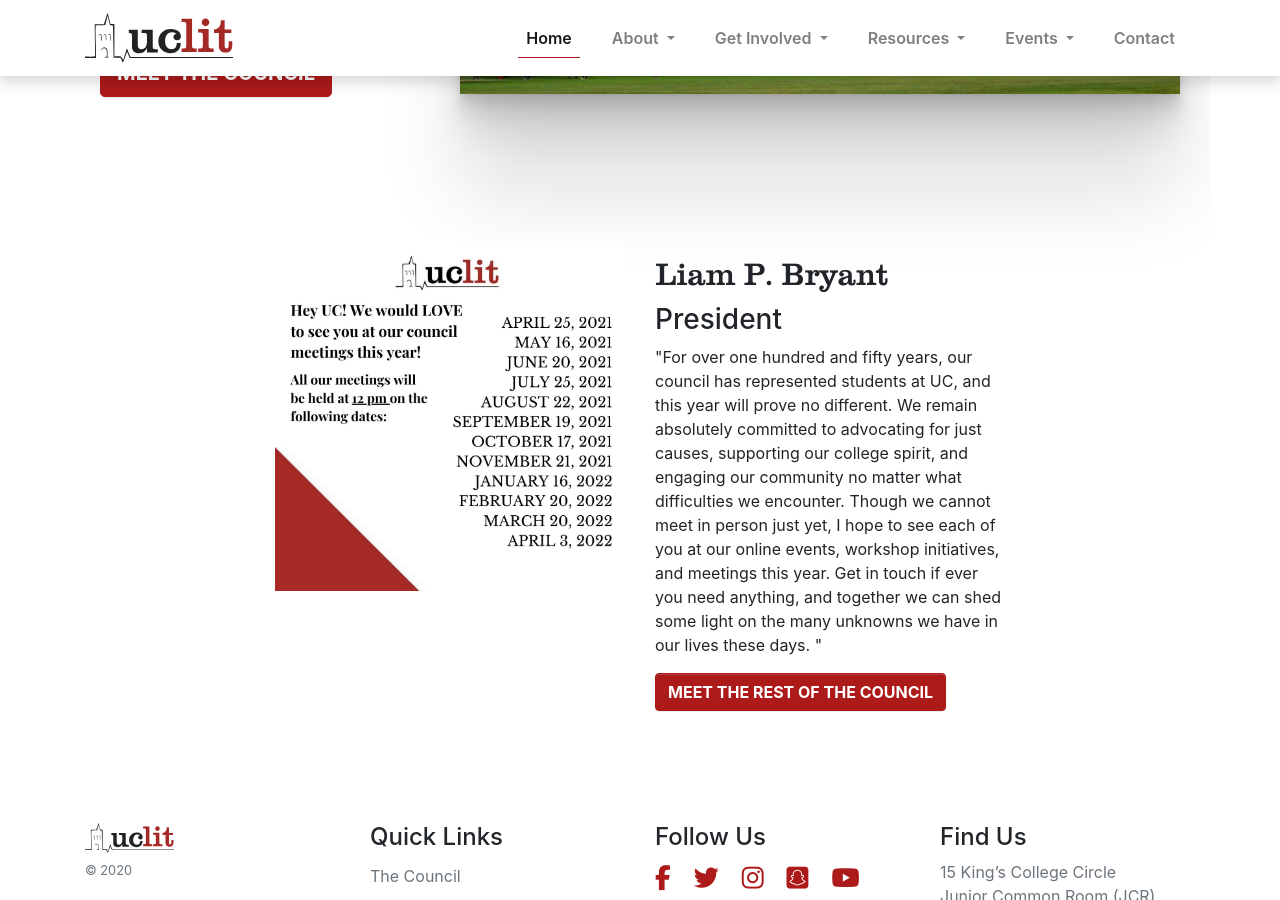
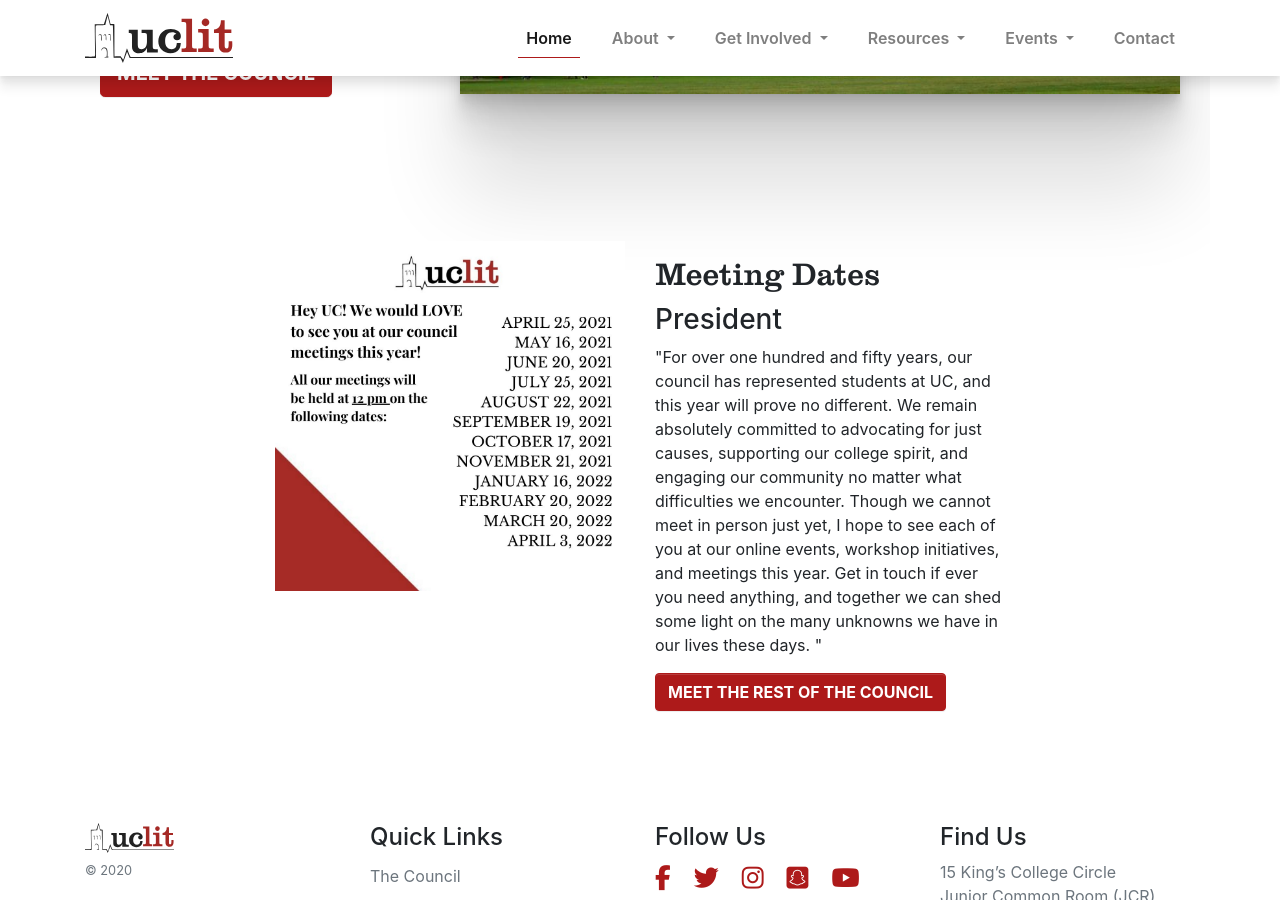
Before and after one commit to uclit-webmaster/uclit-site, a Jekyll site: the page built from index.html, in a window 1280 px wide and 900 px high, scrolled down 407 px. Built offline with Jekyll 4.4.1, drawn with Linux system fonts in a browser that asks for light colours; nearby versions of some CDN libraries.

Commit message:
Update presidents-message.yml

```diff
--- a/_data/presidents-message.yml
+++ b/_data/presidents-message.yml
@@ -6,7 +6,7 @@
 #   with a ">""
 
 image: /assets/images/All_our_meetings_will_be_held_at_12_pm_on_the_following_dates..._copy.jpg
-name: Liam P. Bryant
+name: Meeting Dates
 # https://yaml-multiline.info/ (info about multiline strings in yaml)
 message: |
   For over one hundred and fifty years, our council has represented students at UC, and this year will prove no different. We remain absolutely committed to advocating for just causes, supporting our college spirit, and engaging our community no matter what difficulties we encounter. Though we cannot meet in person just yet, I hope to see each of you at our online events, workshop initiatives, and meetings this year. Get in touch if ever you need anything, and together we can shed some light on the many unknowns we have in our lives these days.
```
